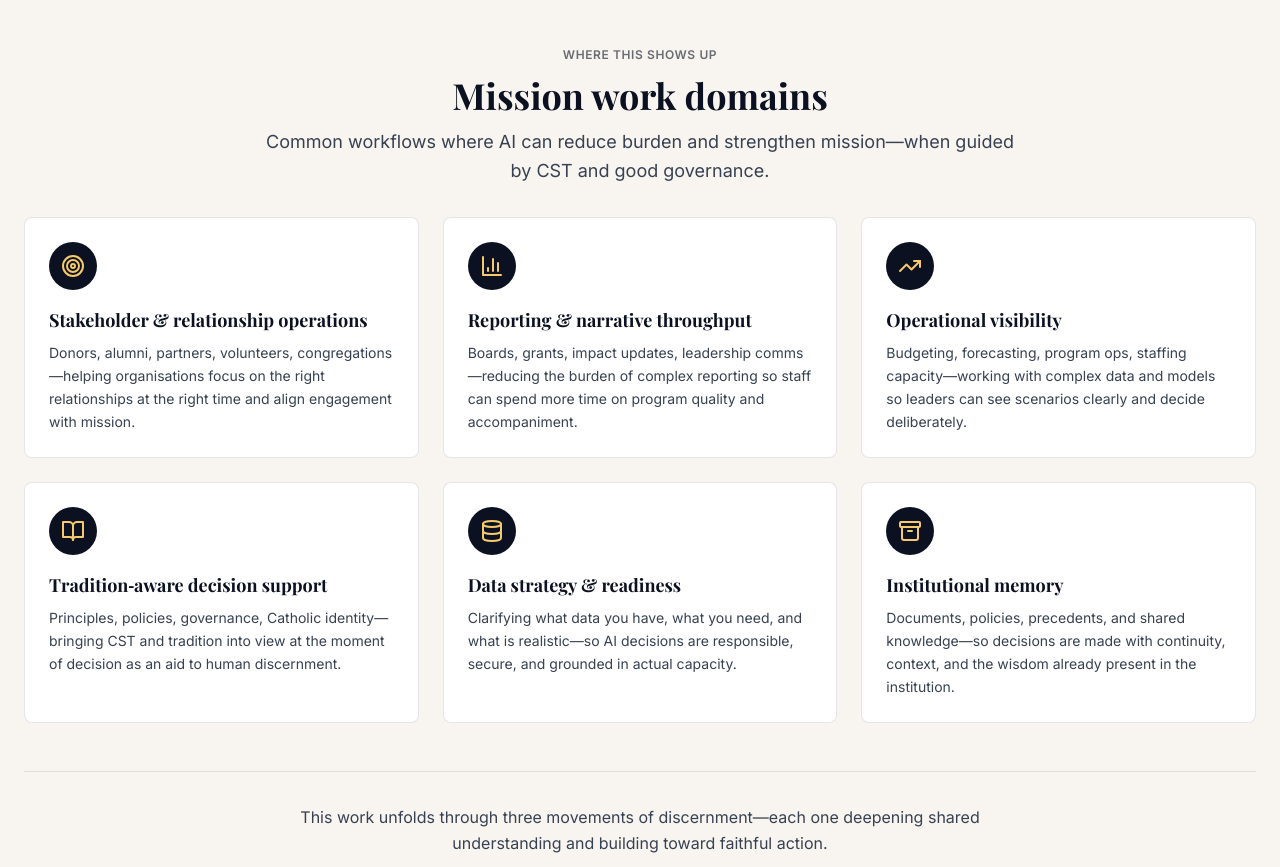
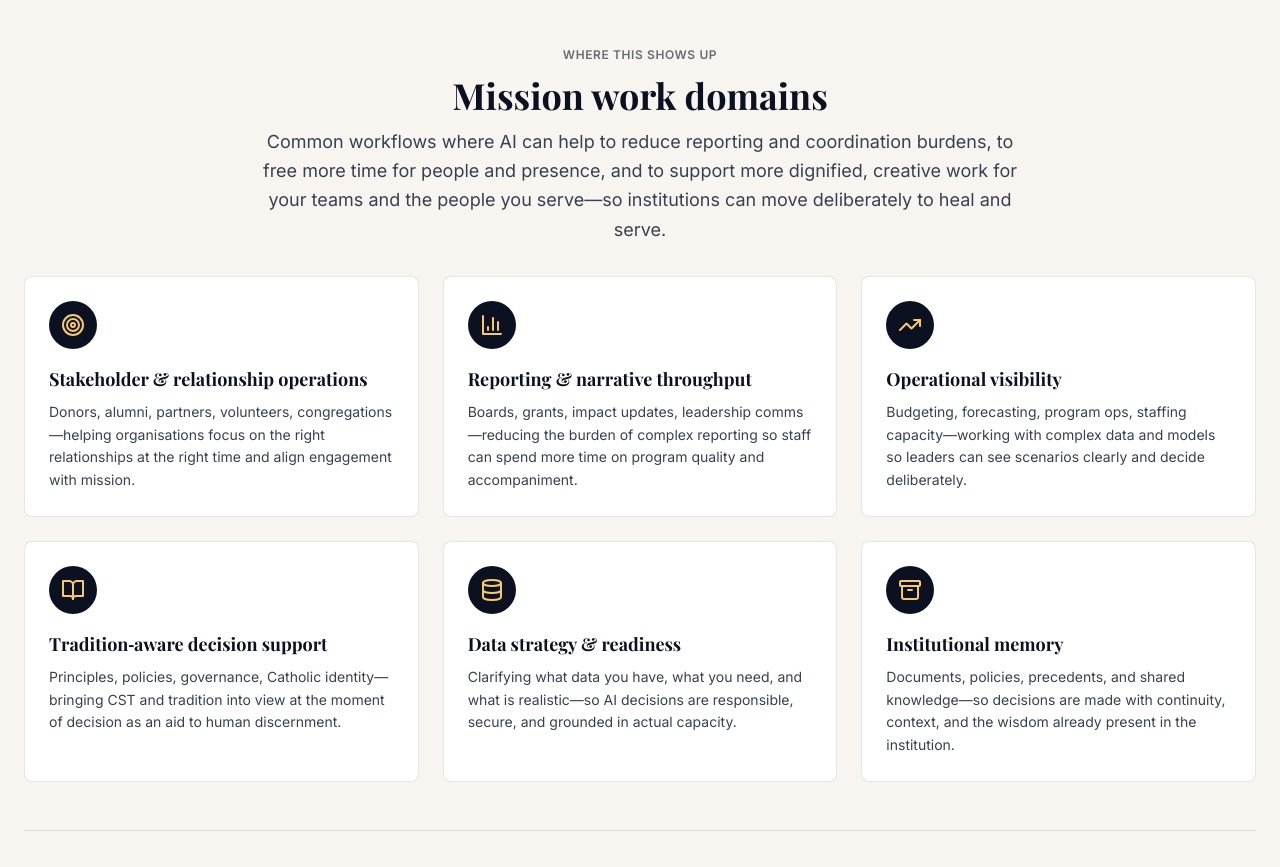
Before and after one commit to MutualAidz/kairoslux-website, a React (Vite) app: page / in a window 1280 px wide. Shown: the part 2240-3107 px from the top of the page. Built offline with nearby package versions, Linux system fonts and the light colour scheme.

Commit message:
Updated Compass.tsx

```diff
--- a/src/components/Compass.tsx
+++ b/src/components/Compass.tsx
@@ -125,7 +125,7 @@ function Compass() {
               Mission work domains
             </h2>
             <p className="text-lg text-gray-700 leading-relaxed">
-              Common workflows where AI can reduce burden and strengthen mission—when guided by CST and good governance.
+              Common workflows where AI can help to reduce reporting and coordination burdens, to free more time for people and presence, and to support more dignified, creative work for your teams and the people you serve—so institutions can move deliberately to heal and serve.
             </p>
           </div>
 
```
